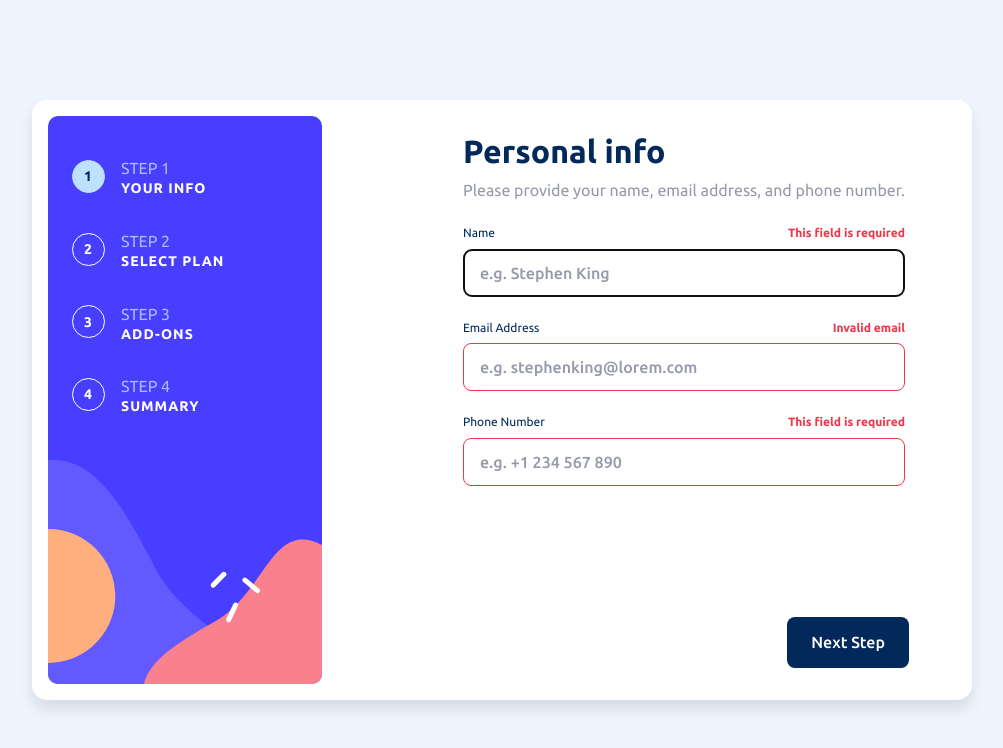
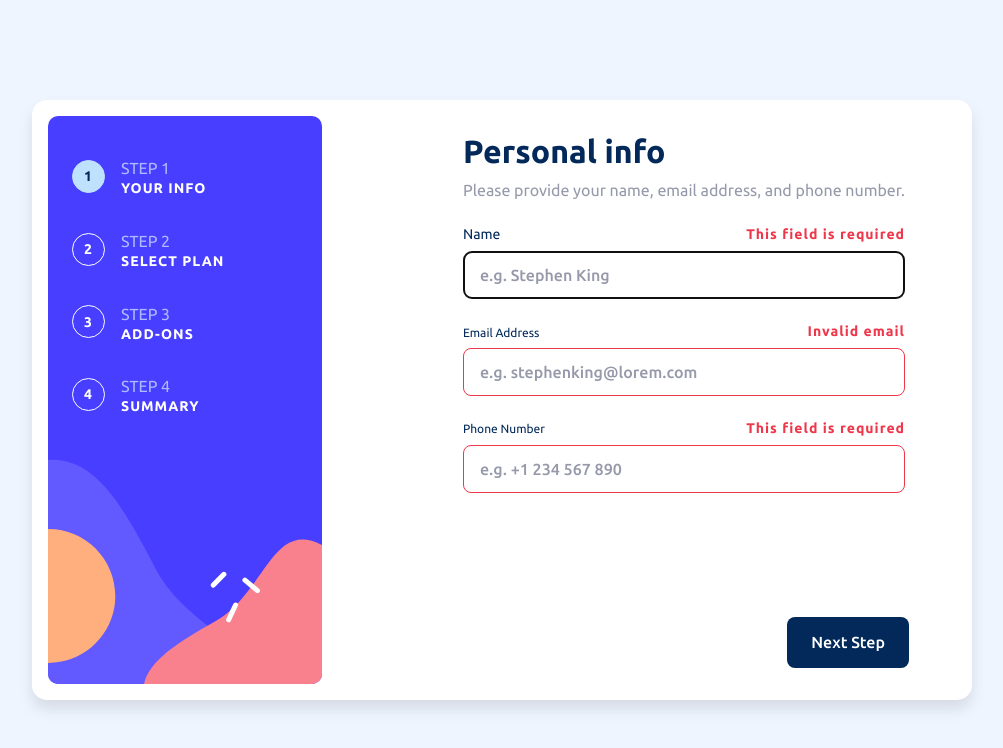
Before and after one commit to nikosetiawanp/multi-step-form, a React (Vite) app: page / in a window 1280 px wide. Both pictures are taken after a click on the button "Next Step". Shown: the top 748 px of the page, without its empty margins (138-1141 px from the left). Built offline with nearby package versions, Linux system fonts and the light colour scheme.

Commit message:
fix responsive font issues

```diff
--- a/index.html
+++ b/index.html
@@ -2,7 +2,7 @@
 <html lang="en">
   <head>
     <meta charset="UTF-8" />
-    <link rel="icon" type="image/svg+xml" href="/vite.svg" />
+    <link rel="icon" type="image/svg+xml" href="./src/assets/images/favicon-32x32.png" />
     <meta name="viewport" content="width=device-width, initial-scale=1.0" />
     <title>Vite + React + TS</title>
   </head>
--- a/src/App.css
+++ b/src/App.css
@@ -1,4 +1,5 @@
 @import "tailwindcss";
+@tailwind utilities;
 
 @font-face {
   font-family: "Ubuntu";
@@ -46,7 +47,7 @@
   --color-blue-50: #f8f9ff;
 }
 
-@layer components {
+@layer base {
   /* Texts */
   .text-preset-1 {
     font-weight: 700;
@@ -93,6 +94,7 @@
     line-height: 120%;
     letter-spacing: 0px;
   }
+
   .text-preset-5 {
     font-weight: 400;
     font-size: 12px;
--- a/src/components/PersonalInfoForm.tsx
+++ b/src/components/PersonalInfoForm.tsx
@@ -16,9 +16,7 @@ export default function PersonalInfoForm(props: {
   submitPersonalInfo: SubmitHandler<PersonalInfo>;
 }) {
   return (
-    <form
-    // onSubmit={props.handleSubmit(props.submitPersonalInfo)}
-    >
+    <form>
       <div className="flex flex-col gap-6 w-full md:max-w-[350px] lg:max-w-[450px]">
         <StepHeader
           title="Personal info"
@@ -29,12 +27,12 @@ export default function PersonalInfoForm(props: {
           <div className="flex justify-between items-end">
             <label
               htmlFor="name"
-              className="text-preset-5 md:text-preset-4-regular text-blue-950"
+              className="text-preset-5 md:text-[14px] text-blue-950"
             >
               Name
             </label>
             {props.errors.name && (
-              <span className="text-preset-5 font-bold md:text-preset-4-bold text-red-500">
+              <span className="text-preset-5 font-bold md:text-[14px] md:tracking-[1px] text-red-500">
                 {props.errors.name?.message}
               </span>
             )}
@@ -44,7 +42,7 @@ export default function PersonalInfoForm(props: {
             defaultValue=""
             {...props.register("name")}
             placeholder="e.g. Stephen King"
-            className={`${props.errors.name && "border-red-500"} h-[40px] md:h-[48px] px-4 py-2 rounded-sm md:rounded-lg border text-preset-4 font-medium md:text-preset-3-medium text-blue-950 border-purple-200 hover:cursor-pointer hover:border-purple-600 active:border-purple-600 placeholder:text-preset-3-regular placeholder:text-grey-500`}
+            className={`${props.errors.name && "border-red-500"} h-[40px] md:h-[48px] px-4 py-2 rounded-sm md:rounded-lg border text-preset-4 font-medium md:text-[16px] text-blue-950 border-purple-200 hover:cursor-pointer hover:border-purple-600 active:border-purple-600 placeholder:text-preset-3-regular placeholder:text-grey-500`}
           />
         </div>
 
@@ -53,12 +51,12 @@ export default function PersonalInfoForm(props: {
           <div className="flex justify-between items-end">
             <label
               htmlFor="email"
-              className="text-preset-5 md:text-preset-4-regular text-blue-950"
+              className="text-preset-5 md:text-[14px]-regular text-blue-950"
             >
               Email Address
             </label>
             {props.errors.email && (
-              <span className="text-preset-5 font-bold md:text-preset-4-bold text-red-500">
+              <span className="text-preset-5 font-bold md:text-[14px] md:tracking-[1px] text-red-500">
                 {props.errors.email?.message}
               </span>
             )}
@@ -68,7 +66,7 @@ export default function PersonalInfoForm(props: {
             defaultValue=""
             {...props.register("email")}
             placeholder="e.g. stephenking@lorem.com"
-            className={`${props.errors.email && "border-red-500"} h-[40px] md:h-[48px] px-4 py-2 rounded-sm md:rounded-lg border text-preset-4 font-medium md:text-preset-3-medium text-blue-950 border-purple-200 hover:cursor-pointer hover:border-purple-600 active:border-purple-600 placeholder:text-preset-3-regular placeholder:text-grey-500`}
+            className={`${props.errors.email && "border-red-500"} h-[40px] md:h-[48px] px-4 py-2 rounded-sm md:rounded-lg border text-preset-4 font-medium md:text-[16px] text-blue-950 border-purple-200 hover:cursor-pointer hover:border-purple-600 active:border-purple-600 placeholder:text-preset-3-regular placeholder:text-grey-500`}
           />
         </div>
 
@@ -77,12 +75,12 @@ export default function PersonalInfoForm(props: {
           <div className="flex justify-between items-end">
             <label
               htmlFor="phone"
-              className="text-preset-5 md:text-preset-4-regular text-blue-950"
+              className="text-preset-5 md:text-[14px]-regular text-blue-950"
             >
               Phone Number
             </label>
             {props.errors.phone && (
-              <span className="text-preset-5 font-bold md:text-preset-4-bold text-red-500">
+              <span className="text-preset-5 font-bold md:text-[14px] md:tracking-[1px] text-red-500">
                 {props.errors.phone?.message}
               </span>
             )}
@@ -92,7 +90,7 @@ export default function PersonalInfoForm(props: {
             defaultValue=""
             {...props.register("phone")}
             placeholder="e.g. +1 234 567 890"
-            className={`${props.errors.phone && "border-red-500"} h-[40px] md:h-[48px] px-4 py-2 rounded-sm md:rounded-lg border text-preset-4 font-medium md:text-preset-3-medium text-blue-950 border-purple-200 hover:cursor-pointer hover:border-purple-600 active:border-purple-600 placeholder:text-preset-3-regular placeholder:text-grey-500`}
+            className={`${props.errors.phone && "border-red-500"} h-[40px] md:h-[48px] px-4 py-2 rounded-sm md:rounded-lg border text-preset-4 font-medium md:text-[16px] text-blue-950 border-purple-200 hover:cursor-pointer hover:border-purple-600 active:border-purple-600 placeholder:text-preset-3-regular placeholder:text-grey-500`}
           />
         </div>
       </div>
--- a/src/components/SelectAddons.tsx
+++ b/src/components/SelectAddons.tsx
@@ -45,10 +45,10 @@ export default function SelectAddons(props: {
               </div>
               {/* Name and description */}
               <div className="flex flex-col gap-0 md:gap-2">
-                <span className="text-preset-4-medium md:text-preset-3-medium text-blue-950">
+                <span className="text-preset-4-medium md:text-[16px] text-blue-950">
                   {addon.name}
                 </span>
-                <span className="text-preset-5 md:text-preset-4-regular text-grey-500">
+                <span className="text-preset-5 md:text-[14px] text-grey-500">
                   {addon.description}
                 </span>
               </div>
--- a/src/components/Summary.tsx
+++ b/src/components/Summary.tsx
@@ -56,8 +56,10 @@ export default function Summary(props: {
           )}
 
           {/* Addons */}
-          {props.selectedAddons.map((addon: Addon) => (
-            <div className="flex justify-between">
+          {props.selectedAddons
+            .sort((a, b) => a.id - b.id)
+            .map((addon: Addon) => (
+              <div key={addon.id} className="flex justify-between">
                 <span className="text-preset-4-regular text-grey-500">
                   {addon.name}
                 </span>
```
Lines whose indentation alone changed are shown as unchanged.
